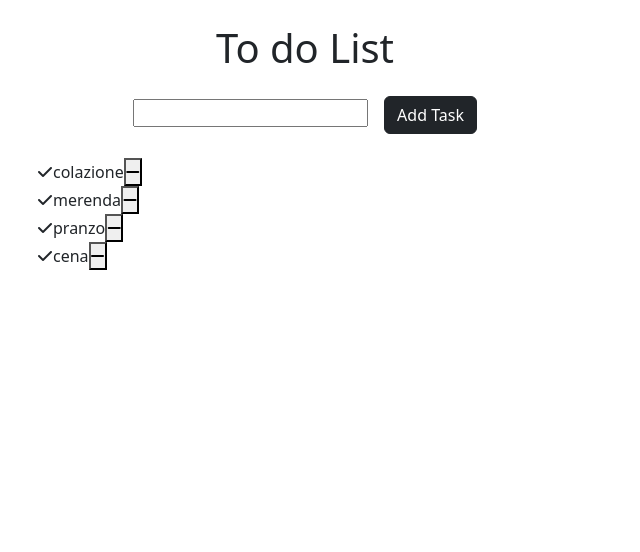
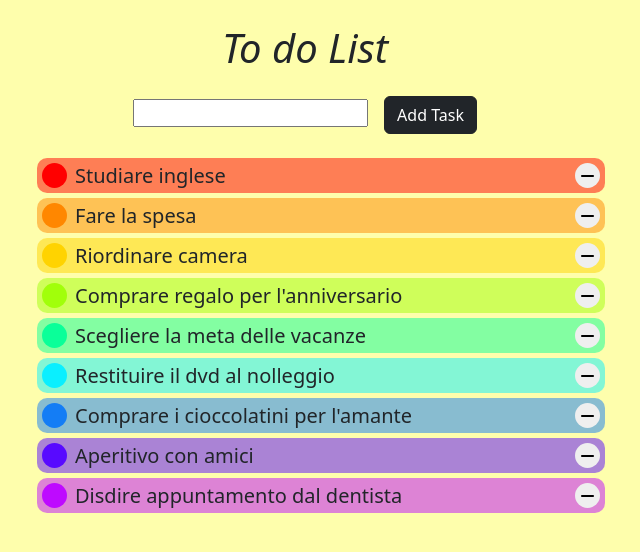
Before and after one commit to leonardopozzan/vue-todolist, a plain HTML site: page index.html in a window 1280 px wide. Shown: the whole page, without its empty margins (335-975 px from the left). Drawn offline with nearby package versions, Linux system fonts and the light colour scheme.

Commit message:
completo e stilizzato

```diff
--- a/css/style.css
+++ b/css/style.css
@@ -2,6 +2,10 @@
     margin: 0;
     padding: 0;
     box-sizing: border-box;
+}
+body{
+    background-color: rgb(254, 254, 172);
+
 }
 .my-container{
     max-width: 600px;
@@ -11,7 +15,7 @@ ul{
     list-style: none;
 }
 .done{
-    text-decoration: line-through 2px solid red;
+    text-decoration: line-through 2px;
 }
 .my-alert{
     color: red;
@@ -24,4 +28,52 @@ ul{
 .my-flex{
     display: flex;
     align-items: center;
+    justify-content: space-between;
 }
+.item{
+    background-color: rgb(167, 167, 167);
+    /* background-color: black; */
+    margin-bottom: 5px;
+    border-radius: 10px;
+    padding: 5px;
+    cursor: pointer;
+
+}
+.item button{
+    width: 25px;
+    height: 25px;
+    display: flex;
+    justify-content: center;
+    align-items: center;
+    border: 0;
+    border-radius: 50%;
+}
+.inner-item{
+    display: flex;
+    align-items: center;
+    text-align: center;
+    line-height: 30px;
+}
+.inner-item div:first-child{
+    width: 25px;
+    height: 25px;
+    border-radius: 50%;
+    line-height: 25px;
+}
+.inner-item div.x-done:first-child{
+    background-color: white;
+    color: red;
+}
+.li-done{
+    background-color: lightgrey!important;
+}
+.inner-item div{
+    font-size: 20px;
+    line-height: 25px;
+}
+.item:not(.li-done):hover{
+    background-color: white!important;
+}
+.inner-item div:last-child::first-letter{
+    text-transform: uppercase;
+}
--- a/index.html
+++ b/index.html
@@ -15,17 +15,19 @@
     <div id="app">
         <div class="my-container">
             <div class="text-center mb-4">
-                <h1 class="my-4">To do List</h1>
-                <input type="text" class="me-3" v-model="newTodo">
+                <h1 class="my-4 fst-italic">To do List</h1>
+                <input type="text" class="me-3" v-model="newTodo" @keyup.enter="addTask()">
                 <button class="btn btn-dark" @click="addTask()">Add Task</button>
-                <div class="my-alert mt-2" v-if="alarm">Devi inserire almeno 3 caratteri</div>
+                <div class="my-alert mt-2" v-show="alarm">Devi inserire almeno 3 caratteri</div>
             </div>
             <div>
                 <ul>
-                    <li v-for="(todo,i) in todos" :class="{'done':todo.done}" class="my-flex ">
-                        <i class="fa-solid fa-check" v-if="!todo.done"></i>
-                        <i class="fa-sharp fa-solid fa-xmark" v-else></i>
-                        <span :class="{'done':todo.done}" @click="taskDone(i)">{{todo.testo}}</span>
+                    <li v-for="(todo,i) in todos" class="my-flex item" :class="{'li-done':todo.done}" :style="{backgroundColor : `${colors[mod(i)]}`}">
+                        <div class="inner-item flex-grow-1" @click="taskDone(i)">
+                            <div v-if="todo.done" :class="{'x-done':todo.done}">&#10008;</div>
+                            <div v-else :style="{backgroundColor : `${colorsCircle[mod(i)]}`}"></div>
+                            <div class="ms-2" :class="{'done':todo.done}">{{todo.testo}}</div>
+                        </div>
                         <button @click="removeTask(todo)"><i class="fa-solid fa-minus"></i></button>
                     </li>
 
--- a/js/script.js
+++ b/js/script.js
@@ -24,12 +24,19 @@ const app = createApp({
         return {
             newTodo: '',
             todos:[
-                {testo : 'colazione',done :false},
-                {testo : 'merenda',done :false},
-                {testo : 'pranzo',done :false},
-                {testo : 'cena',done :false}
+                {testo : "studiare inglese",done :false},
+                {testo : "fare la spesa",done :false},
+                {testo : "riordinare camera",done :false},
+                {testo : "comprare regalo per l'anniversario",done :false},
+                {testo : "scegliere la meta delle vacanze",done :false},
+                {testo : "restituire il dvd al nolleggio",done :false},
+                {testo : "comprare i cioccolatini per l'amante",done :false},
+                {testo : "aperitivo con amici",done :false},
+                {testo : "disdire appuntamento dal dentista",done :false}
             ],
-            alarm : false
+            alarm : false,
+            colors :['#ff000080','#ff870080','#ffd30080','#a1ff0a80','#0aff9980','#0aefff80','#147df580','#580aff80','#be0aff80'],
+            colorsCircle :['#ff0000','#ff8700','#ffd300','#a1ff0a','#0aff99','#0aefff','#147df5','#580aff','#be0aff']
         }
     },
     methods:{
@@ -43,11 +50,15 @@ const app = createApp({
                 this.alarm = false;
             }else{
                 this.alarm = true;
+                setTimeout(()=> this.alarm=false,1500)
             }
 
         },
         removeTask(todo){
             this.todos = this.todos.filter((element)=> element != todo);
+        },
+        mod(i){
+            return i%this.colors.length
         }
     }
 }).mount('#app');
```
